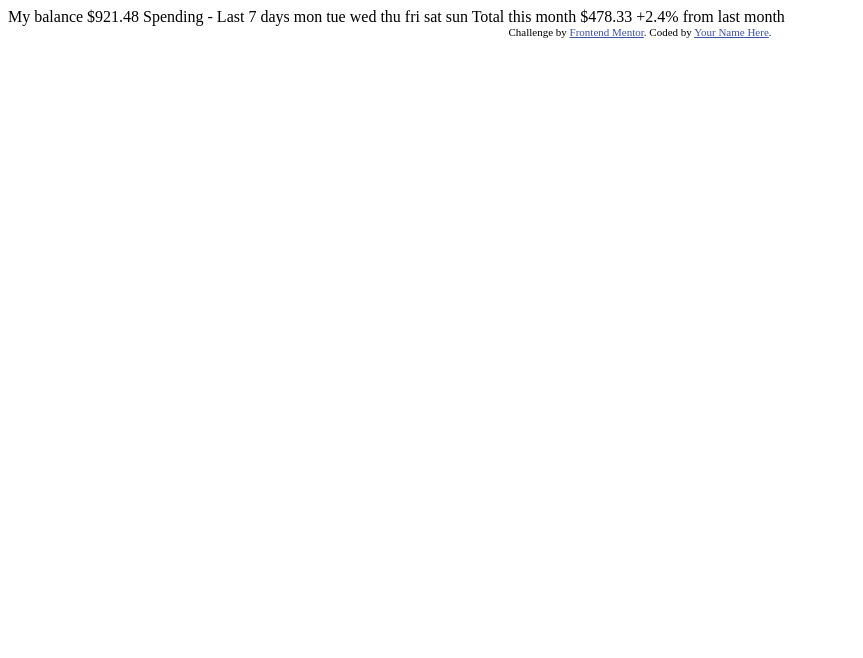
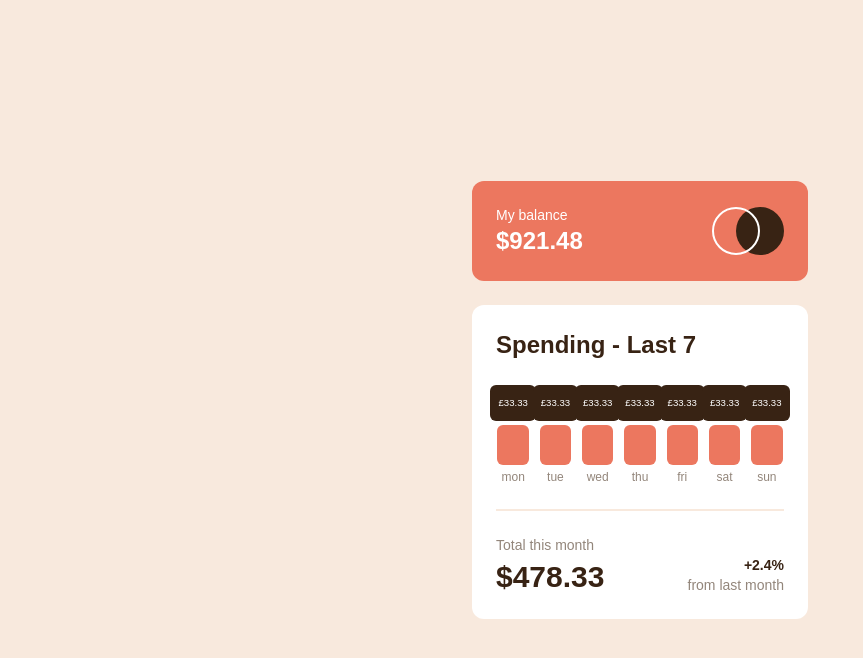
Before and after one commit to GrahamTheobald/expenses-chart-component-main, a website: page index.html in a window 1280 px wide. Shown: the whole page, without its empty margins (0-863 px from the left). Drawn offline with Linux system fonts and the light colour scheme.

Commit message:
design implemented

```diff
--- /dev/null
+++ b/css/tailwind.css
@@ -0,0 +1,5 @@
+@tailwind base;
+@tailwind components;
+@tailwind utilities;
+
+@import url('https://fonts.googleapis.com/css2?family=DM+Sans:wght@400;700&display=swap');
--- a/index.html
+++ b/index.html
@@ -5,39 +5,106 @@
   <meta name="viewport" content="width=device-width, initial-scale=1.0"> <!-- displays site properly based on user's device -->
 
   <link rel="icon" type="image/png" sizes="32x32" href="./images/favicon-32x32.png">
-
+  <link rel="stylesheet" href="css/styles.css">
   <title>Frontend Mentor | Expenses chart component</title>
 
-  <!-- Feel free to remove these styles or customise in your own stylesheet 👍 -->
-  <style>
-    .attribution { font-size: 11px; text-align: center; }
-    .attribution a { color: hsl(228, 45%, 44%); }
-  </style>
 </head>
-<body>
+<body class="font-DM flex justify-center items-center h-screen p-6 bg-Cream text-sm">
+  <main class="flex flex-col flex-1 gap-6 max-w-sm p-6">
+    <div class="flex justify-between p-6 rounded-xl bg-SoftRed text-white">
+      <div>
+        <h1 class="font-light">
+          My balance
+        </h1>
+        <p class="text-2xl font-bold">
+          $921.48
+        </p>
+      </div>
+      <img src="./images/logo.svg" alt="logo">
+    </div>
 
-  My balance
-  $921.48
+    <div class="flex flex-col gap-6 p-6 rounded-xl bg-white text-DarkBrown">
+      <h2 class="text-2xl font-bold">
+        Spending - Last 7
+      </h2>
+      <div class="flex gap-2">
+        <div class="flex flex-col-reverse items-center gap-1 min-w-0">
+          <p class="text-MediumBrown text-xs">
+            mon
+          </p>
+          <div class="h-10 bg-SoftRed rounded-md w-11/12">
+          </div>
+          <div class="p-2 rounded-md text-tiny bg-DarkBrown text-white">£33.33</div>
+        </div>
+        <div class="flex flex-col-reverse items-center gap-1 min-w-0">
+          <p class="text-MediumBrown text-xs">
+            tue
+          </p>
+          <div class="h-10 bg-SoftRed rounded-md w-11/12">
+          </div>
+          <div class="p-2 rounded-md text-tiny bg-DarkBrown text-white">£33.33</div>
+        </div>
+        <div class="flex flex-col-reverse items-center gap-1 min-w-0">
+          <p class="text-MediumBrown text-xs">
+            wed
+          </p>
+          <div class="h-10 bg-SoftRed rounded-md w-11/12">
+          </div>
+          <div class="p-2 rounded-md text-tiny bg-DarkBrown text-white">£33.33</div>
+        </div>
+        <div class="flex flex-col-reverse items-center gap-1 min-w-0">
+          <p class="text-MediumBrown text-xs">
+            thu
+          </p>
+          <div class="h-10 bg-SoftRed rounded-md w-11/12">
+          </div>
+          <div class="p-2 rounded-md text-tiny bg-DarkBrown text-white">£33.33</div>
+        </div>
+        <div class="flex flex-col-reverse items-center gap-1 min-w-0">
+          <p class="text-MediumBrown text-xs">
+            fri
+          </p>
+          <div class="h-10 bg-SoftRed rounded-md w-11/12">
+          </div>
+          <div class="p-2 rounded-md text-tiny bg-DarkBrown text-white">£33.33</div>
+        </div>
+        <div class="flex flex-col-reverse items-center gap-1 min-w-0">
+          <p class="text-MediumBrown text-xs">
+            sat
+          </p>
+          <div class="h-10 bg-SoftRed rounded-md w-11/12">
+          </div>
+          <div class="p-2 rounded-md text-tiny bg-DarkBrown text-white">£33.33</div>
+        </div>
+        <div class="flex flex-col-reverse items-center gap-1 min-w-0">
+          <p class="text-MediumBrown text-xs">
+            sun
+          </p>
+          <div class="h-10 bg-SoftRed rounded-md w-11/12">
+          </div>
+          <div class="p-2 rounded-md text-tiny bg-DarkBrown text-white">£33.33</div>
+        </div>
+      </div>
+      <div class="flex justify-between border-Cream border-t-2 pt-6">
+        <div class="flex flex-col gap-1">
+          <p class="text-MediumBrown">
+            Total this month
+          </p>
+          <p class="text-3xl font-bold">
+            $478.33
+          </p>
+        </div>
+        <div class="self-end">
+          <p class="font-bold text-right">
+            +2.4%
+          </p>
+          <p class="text-MediumBrown">
+            from last month
+          </p>
+        </div>
+      </div>
+    </div>
 
-  Spending - Last 7 days
-
-  mon
-  tue
-  wed
-  thu
-  fri
-  sat
-  sun
-
-  Total this month
-  $478.33
-
-  +2.4%
-  from last month
-
-  <div class="attribution">
-    Challenge by <a href="https://www.frontendmentor.io?ref=challenge" target="_blank">Frontend Mentor</a>.
-    Coded by <a href="#">Your Name Here</a>.
-  </div>
+  </main>
 </body>
 </html>
--- /dev/null
+++ b/tailwind.config.js
@@ -0,0 +1,23 @@
+/** @type {import('tailwindcss').Config} */
+module.exports = {
+  content: ["./index.html"],
+  theme: {
+    extend: {
+      fontFamily: {
+        DM: ['DM Sans', 'sans-serif'],
+      },
+      colors: {
+        SoftRed: 'hsl(10, 79%, 65%)',
+        Cyan: 'hsl(186, 34%, 60%)',
+        DarkBrown: 'hsl(25, 47%, 15%)',
+        MediumBrown: 'hsl(28, 10%, 53%)',
+        Cream: 'hsl(27, 66%, 92%)',
+        VeryPaleOrange: 'hsl(33, 100%, 98%)',
+      },
+      fontSize: {
+        tiny: '0.6rem',
+      }
+    },
+  },
+  plugins: [],
+}
```
Also changed, not shown: package.json (added, +23 -0 lines), css/styles.css (added), 2 other files.
